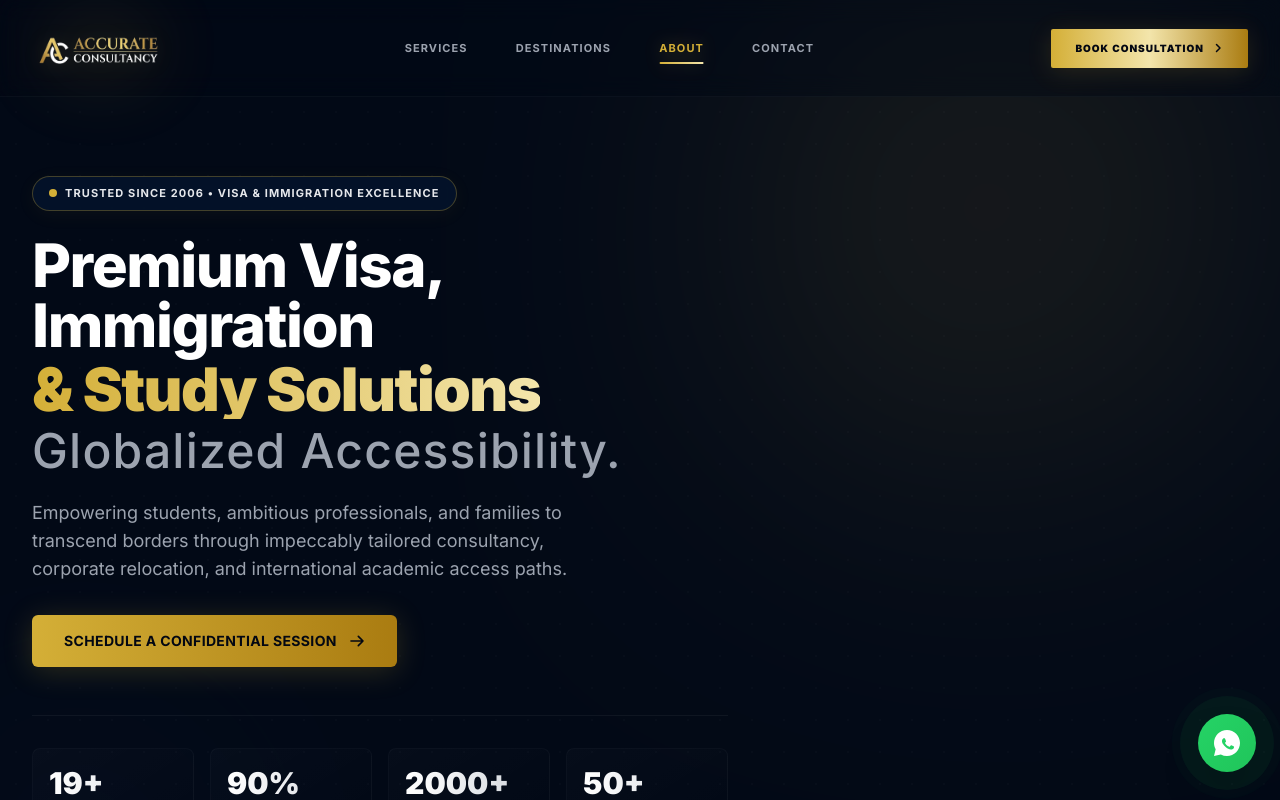
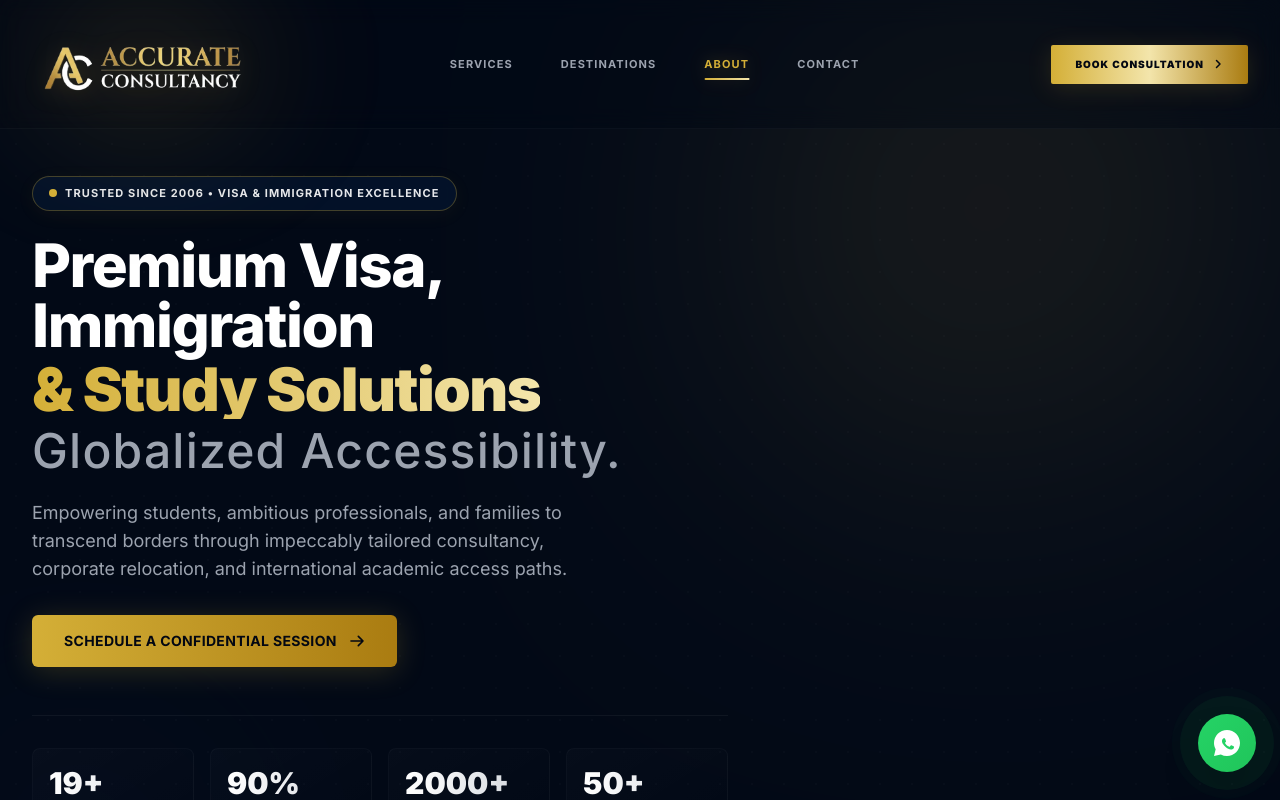
Before and after one commit to imran1001/Accurate-ConsultancyV3, a React (Vite) app: page / in a window 1280 px wide. Shown: the top 800 px of the page. Built offline with nearby package versions, Linux system fonts and the light colour scheme.

Commit message:
Adjust Navbar styles for improved visuals

```diff
--- a/src/components/Navbar.jsx
+++ b/src/components/Navbar.jsx
@@ -64,20 +64,21 @@ export default function Navbar() {
             onClick={() => scrollTo('hero')}
           >
             <div className="relative flex items-center">
-              {/* Dynamic Aura Halo */}
+              {/* Dynamic Aura Halo Adjusted for Larger Footprint */}
               <div
-                className="absolute inset-0 blur-xl opacity-40 group-hover:opacity-75 transition-opacity duration-700 pointer-events-none"
+                className="absolute inset-0 blur-2xl opacity-50 group-hover:opacity-85 transition-opacity duration-700 pointer-events-none"
                 style={{
-                  background: 'radial-gradient(circle, rgba(214,175,55,0.4), transparent 70%)',
-                  transform: 'scale(1.6)',
+                  background: 'radial-gradient(circle, rgba(214,175,55,0.45), transparent 70%)',
+                  transform: 'scale(1.8)',
                 }}
               />
+              {/* Expanded Premium Sizing Architecture */}
               <img
                 src="/logo.webp"
                 alt="Accurate Consultancy"
-                className="relative h-10 sm:h-12 md:h-13 object-contain transition-all duration-500 group-hover:scale-[1.03]"
+                className="relative h-14 sm:h-17 md:h-20 object-contain transition-all duration-500 group-hover:scale-[1.02]"
                 style={{
-                  filter: 'drop-shadow(0 2px 10px rgba(214,175,55,0.15))',
+                  filter: 'drop-shadow(0 4px 12px rgba(214,175,55,0.18))',
                 }}
               />
             </div>
```
